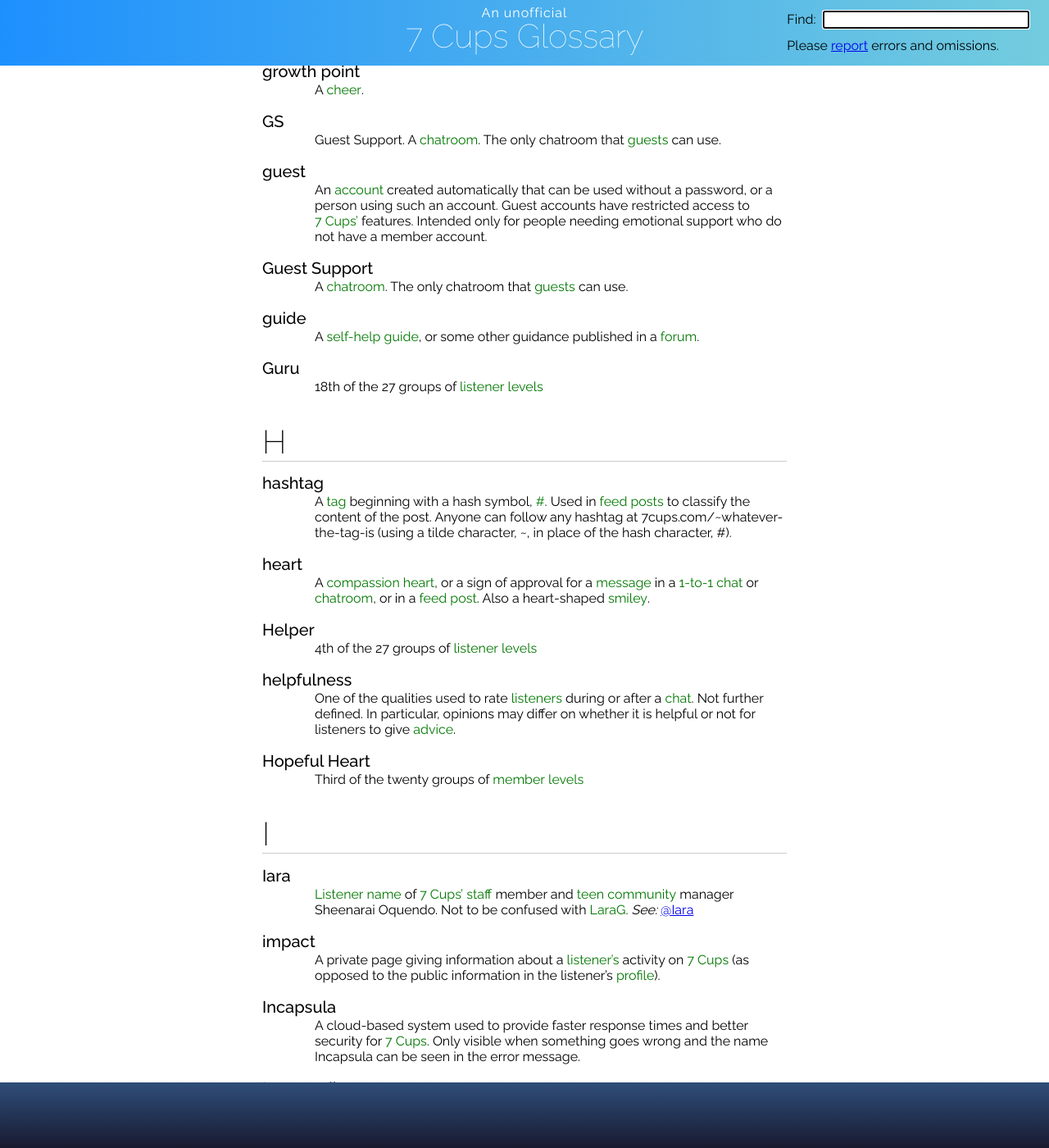
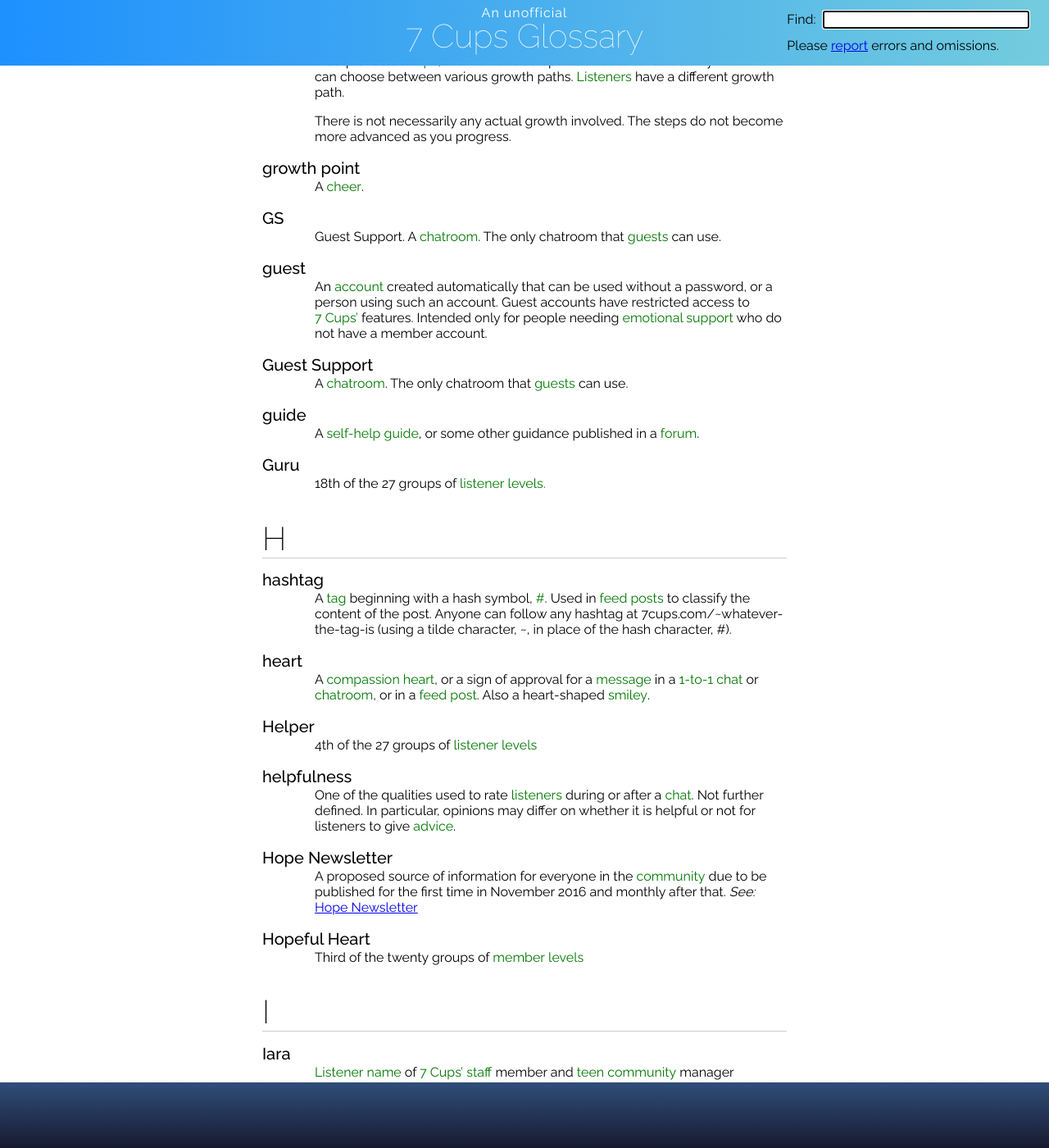
Before and after one commit to RarelyCharlie/rarelycharlie.github.io, a Jekyll site: the page built from glossary.md, in a window 1280 px wide and 1400 px high, scrolled down 7222 px. Shown: the whole window at 82% size. Built offline with Jekyll 4.4.1, drawn with Linux system fonts in a browser that asks for light colours; some of the changed text lies outside the part shown.

Commit message:
update text

```diff
--- a/glossary.md
+++ b/glossary.md
@@ -37,13 +37,13 @@ Each person who uses 7 Cups can have one of each type of account, in practice, b
 17th of the twenty groups of ~~member~~ ~~levels/level.~~
 
 # active listening
-A method of listening involving active feedback, principally through ~~reflection~~. The method used by ~~listeners/listener~~ to provide emotional support to ~~members/member~~ and ~~guests/guest~~.
+A method of listening involving active feedback, principally through ~~reflection~~. The method used by ~~listeners/listener~~ to provide ~~emotional support~~ to ~~members/member~~ and ~~guests/guest~~.
 
 # admin
 An administrator. Admins are paid ~~staff~~ of ~~7 Cups~~.
 
 # adult
-An ~~account~~ whose owner has registered as being 18 years old or older. Adult ~~listeners/listener~~ can only take ~~1-to-1 chats/1-to-1 chat~~ with adult ~~guests/guest~~ and ~~members/member~~, but ~~teen and adult~~ listeners do not have this restriction.  _See also:_ ~~teen~~
+An ~~account~~ whose owner has registered as being 18 years old or older. Adult ~~listeners/listener~~ can only take ~~1-to-1 chats/1-to-1 chat~~ with adult ~~guests/guest~~ and ~~members,/member~~ but ~~teen and adult~~ listeners do not have this restriction.  _See also:_ ~~teen~~
 
 # Advanced
 10th of the 27 groups of ~~listener~~ ~~levels/level.~~
@@ -99,7 +99,7 @@ Third of the 27 groups of ~~listener~~ ~~levels/level.~~
 12th of the twenty groups of ~~member~~ ~~levels/level.~~
 
 # bio design
-The design of the owner-supplied part of the information in a ~~profile~~. Also a team of people who help others in the ~~community~~, especially ~~listeners/listener~~, to create fancy designs for their profiles. (The term “bio” comes from “biography”.)
+The design of the owner-supplied part of the information in a ~~profile~~. Also a team of people who help others in the ~~community,/community~~ especially ~~listeners/listener~~, to create fancy designs for their profiles. (The term “bio” comes from “biography”.)
 
 # block
 A setting that prevents a pair of ~~accounts/account~~ from having any contact with each other. Used to protect people from unwanted ~~chats/chat~~ or ~~messages/message~~.
@@ -150,6 +150,9 @@ All the people involved in ~~7 Cups~~.
 ~~Rules/rule~~ and guidance that apply to behavior in the ~~community~~. There is a separate version for ~~listeners/listener~~.
 
 _See:_ [Community Guidelines](https://docs.google.com/document/d/18gttZ4jy6oDFEtOlQkcYdel29OsJkolwEu46II5GfLE/edit), [Listener Community Guidelines](http://www.7cups.com/listener/communityGuidelinesForListeners.php)
+
+# Community Liaison
+A special ~~account~~ for answering questions about ~~7 Cups~~ that any ~~member~~ or ~~listener~~ may need to ask. The account is configured to look like a ~~listener~~ but it does not normally take chats and the questions are answered by a team of listeners. _See:_ [Community Liaison](https://www.7cups.com/@CommunityLiaison)
 
 # community manager
 The member of staff responsible for the community, ???
@@ -282,7 +285,7 @@ A ~~cheer~~.
 Guest Support. A ~~chatroom~~. The only chatroom that ~~guests/guest~~ can use.
 
 # guest
-An ~~account~~ created automatically that can be used without a password, or a person using such an account. Guest accounts have restricted access to ~~7 Cups'/7 Cups~~ features. Intended only for people needing emotional support who do not have a member account.
+An ~~account~~ created automatically that can be used without a password, or a person using such an account. Guest accounts have restricted access to ~~7 Cups'/7 Cups~~ features. Intended only for people needing ~~emotional support~~ who do not have a member account.
 
 # Guest Support
 A ~~chatroom~~. The only chatroom that ~~guests/guest~~ can use.
@@ -292,7 +295,7 @@ A ~~self-help guide~~, or some other guidance published in a ~~forum~~.
 
 
 # Guru
-18th of the 27 groups of ~~listener~~ ~~levels/level.~~
+18th of the 27 groups of ~~listener~~ ~~levels./level~~
 
 ## H
 
@@ -307,6 +310,9 @@ A ~~compassion heart~~, or a sign of approval for a ~~message~~ in a ~~1-to-1 ch
 
 # helpfulness
 One of the qualities used to rate ~~listeners/listener~~ during or after a ~~chat~~. Not further defined. In particular, opinions may differ on whether it is helpful or not for listeners to give ~~advice~~.
+
+# Hope Newsletter
+A proposed source of information for everyone in the ~~community~~ due to be published for the first time in November 2016 and monthly after that. _See:_ [Hope Newsletter](https://www.7cups.com/forum/Welcome_27/HopeNewsletter_923/)
 
 # Hopeful Heart
 Third of the twenty groups of ~~member~~ ~~levels/level.~~
@@ -327,7 +333,7 @@ A cloud-based system used to provide faster response times and better security f
 7th of the 27 groups of ~~listener~~ ~~levels/level.~~
 
 # intern
-A ~~listener~~ at ~~7 Cups~~ for a limited period of time as a student placement.
+A ~~listener~~ at ~~7 Cups~~ for a limited period of time on a program designed for student placements (although people who are not students can also join the program). _See:_ [General FAQ Internship](http://www.7cups.com/forum/ListenerProjectsampTeams_148/InternshipsandPracticals_92/GeneralFAQ7CupsInternship_49111/)
 
 ## K
 
@@ -350,6 +356,9 @@ A leadership role in the ~~community~~, below ~~Ambassador~~.
 A title awarded automatically to a ~~member~~ or ~~listener~~ according to the number of ~~cheers/cheer~~ they have. Levels are arranged in groups and numbered within a group. A level with just a group name and no number is effectively level zero in that group. _For example:_ ~~Epitome 5/Epitome~~
 
 Progress from each level to the next level requires a generally increasing number of cheers, but the rate of increase is erratic.
+
+# liaison
+~~Community Liaison~~
 
 # listener
 A password-protected ~~account~~ that persists across devices and browser sessions, and used by someone who has completed the training in ~~active listening~~, or a person using such an account.
@@ -397,7 +406,7 @@ An exercise designed to create a feeling of peace and calm.
 A ~~member~~ designated as having an important role in the ~~community~~. Also a ~~badge~~ denoting such a member.
 
 # member
-A password-protected ~~account~~ that persists across devices and browser sessions, or a person using such an account. Intended for anyone needing emotional support, even for people who also have ~~listener~~ or ~~therapist~~ accounts.
+A password-protected ~~account~~ that persists across devices and browser sessions, or a person using such an account. Intended for anyone needing ~~emotional support~~, even for people who also have ~~listener~~ or ~~therapist~~ accounts.
 
 # Mentor
 A ~~listener~~ designated as having a leadership role in the ~~community~~. Also a ~~badge~~ denoting a mentor.
@@ -434,6 +443,9 @@ A screen name associated with an ~~account~~. Not usually the owner of the accou
 
 # Newbie
 First of the 27 groups of ~~listener~~ ~~levels/level.~~ Also a ~~badge~~ that identifies listeners in their first month.
+
+# newsletter
+_See:_ ~~Hope Newsletter~~
 
 # Noni
 A ~~bot~~ that engages in limited ~~conversation~~ with ~~guests/guest~~ and ~~members/member~~ who are waiting in the ~~general request queue~~.
```
Also changed, not shown: other parts of glossary.md (+7 -7 lines).
